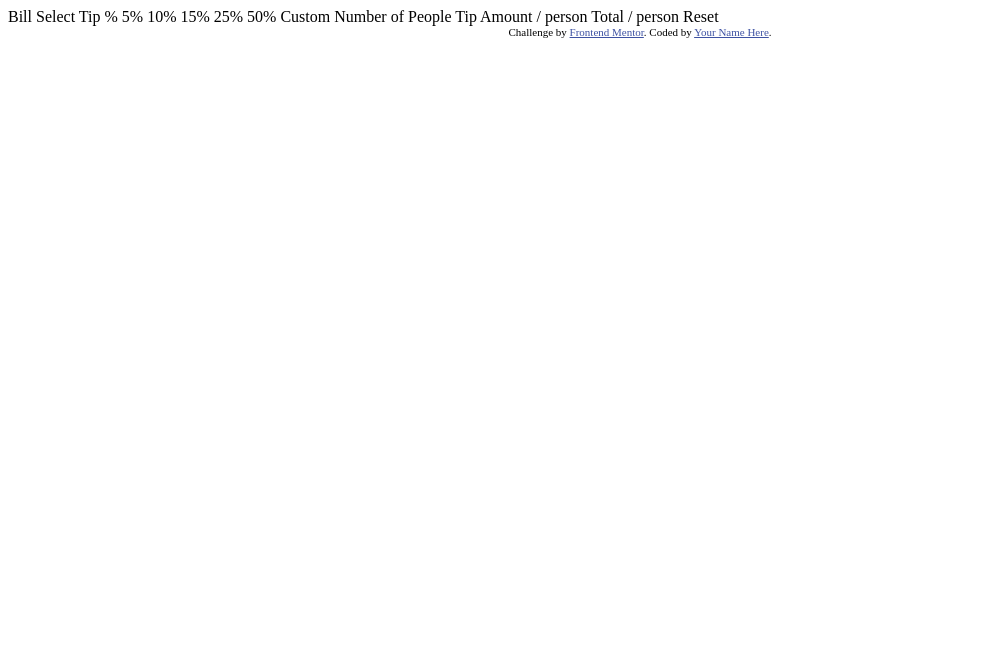
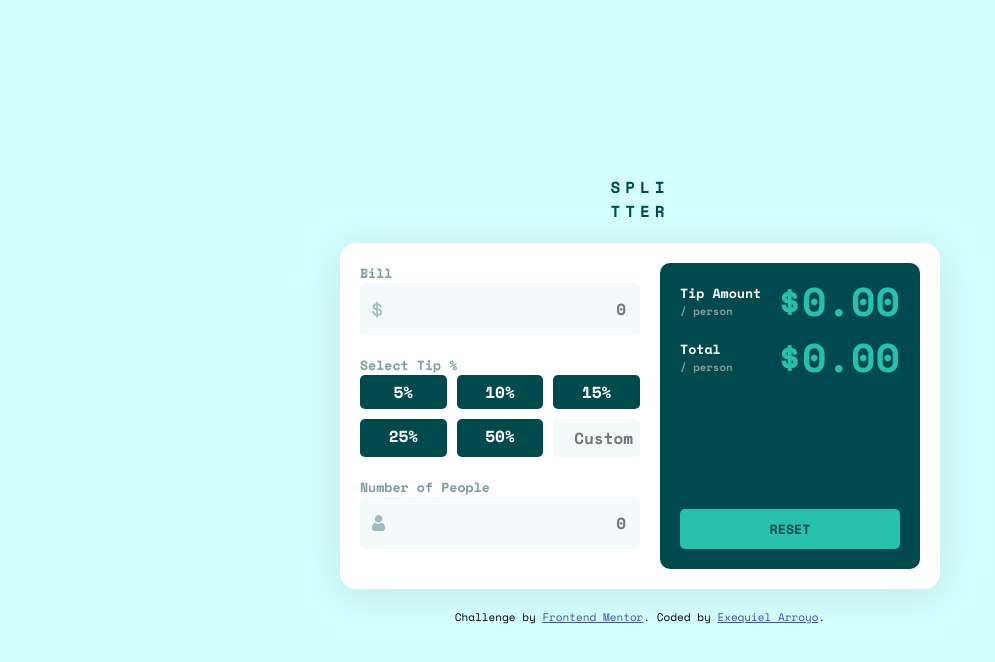
Before and after one commit to exequielarroyo/Tip-calculator-app, a plain HTML site: page index.html in a window 1280 px wide. Shown: the whole page, without its empty margins (0-995 px from the left). Drawn offline with nearby package versions, Linux system fonts and the light colour scheme; a web font is replaced by a local one.

Commit message:
update design solution

```diff
--- a/index.html
+++ b/index.html
@@ -1,44 +1,75 @@
 <!DOCTYPE html>
 <html lang="en">
+
 <head>
   <meta charset="UTF-8">
-  <meta name="viewport" content="width=device-width, initial-scale=1.0"> <!-- displays site properly based on user's device -->
+  <meta name="viewport" content="width=device-width, initial-scale=1.0">
+  <!-- displays site properly based on user's device -->
 
   <link rel="icon" type="image/png" sizes="32x32" href="./images/favicon-32x32.png">
 
   <title>Frontend Mentor | Tip calculator app</title>
 
-  <!-- Feel free to remove these styles or customise in your own stylesheet 👍 -->
-  <style>
-    .attribution { font-size: 11px; text-align: center; }
-    .attribution a { color: hsl(228, 45%, 44%); }
-  </style>
+  <link rel="stylesheet" href="style.css">
 </head>
+
 <body>
 
-  Bill
+  <main>
+    <div class="splitter">SPLI<br>TTER</div>
 
-  Select Tip %
-  5%
-  10%
-  15%
-  25%
-  50%
-  Custom
+    <div class="card">
+      <div class="input">
+        <div class="input-bill">
+          <h5>Bill</h5>
+          <input type="number" placeholder="0">
+        </div>
+        <div class="input-tip">
+          <h5>Select Tip %</h5>
+          <div class="input-option">
+            <div class="input-grid">
+              <div class="input-item">5%</div>
+              <div class="input-item">10%</div>
+              <div class="input-item">15%</div>
+              <div class="input-item">25%</div>
+              <div class="input-item">50%</div>
+              <input class="input-item" type="number" name="Custom" id="custom" placeholder="Custom">
+            </div>
+          </div>
+        </div>
+        <div class="input-people">
+          <h5>Number of People</h5>
+          <input type="number" name="People" id="people" placeholder="0">
+        </div>
+      </div>
 
-  Number of People
+      <div class="output">
+        <div class="output-details">
+          <div class="output-amount">
+            <div class="output-header">
+              <h5>Tip Amount</h5>
+              <h6>/ person</h6>
+            </div>
+            <p class="number">$0.00</p>
+          </div>
+          <div class="output-total">
+            <div class="output-header">
+              <h5>Total</h5>
+              <h6>/ person</h6>
+            </div>
+            <p class="number">$0.00</p>
+          </div>
+        </div>
+        <button>Reset</button>
+      </div>
+    </div>
 
-  Tip Amount
-  / person
+    <div class="attribution">
+      Challenge by <a href="https://www.frontendmentor.io?ref=challenge" target="_blank">Frontend Mentor</a>.
+      Coded by <a href="https://github.com/exequielarroyo">Exequiel Arroyo</a>.
+    </div>
+  </main>
+  <script src="main.js"></script>
+</body>
 
-  Total
-  / person
-
-  Reset
-
-  <div class="attribution">
-    Challenge by <a href="https://www.frontendmentor.io?ref=challenge" target="_blank">Frontend Mentor</a>.
-    Coded by <a href="#">Your Name Here</a>.
-  </div>
-</body>
 </html>
--- /dev/null
+++ b/style.css
@@ -0,0 +1,219 @@
+@import url('https://fonts.google.com/specimen/Space+Mono');
+@import url('https://fonts.googleapis.com/css2?family=Space+Mono:wght@400;500;700&display=swap');
+:root {
+    --font: 'Space Mono';
+    --font-weight-4: 400;
+    --font-weight-5: 500;
+    --font-weight-7: 700;
+    --font-size-form-inputs: 24px;
+    --strong-cyan: hsl(172, 67%, 45%);
+    --very-dark-cyan: hsl(183, 100%, 15%);
+    --dark-grayish-cyan: hsl(186, 14%, 43%);
+    --dark-grayish-cyan: hsl(184, 14%, 56%);
+    --light-grayish-cyan: hsl(185, 41%, 84%);
+    --light-grayish-cyan: hsl(189, 41%, 97%);
+    --white: hsl(0, 0%, 100%)
+}
+
+* {
+    box-sizing: border-box;
+}
+
+.attribution {
+    font-size: 11px;
+    text-align: center;
+}
+
+.attribution a {
+    color: hsl(228, 45%, 44%);
+}
+
+* {
+    margin: 0;
+    padding: 0;
+    box-sizing: border-box;
+}
+
+input::-webkit-outer-spin-button, input::-webkit-inner-spin-button {
+    appearance: none;
+    margin: 0;
+}
+
+body {
+    background-color: rgb(211, 255, 255);
+    height: 100vh;
+    margin: 0;
+    display: flex;
+    align-items: center;
+    justify-content: center;
+    font-family: var(--font);
+}
+
+.splitter {
+    color: var(--very-dark-cyan);
+    /* color: var(--dark-grayish-cyan); */
+    text-align: center;
+    letter-spacing: 5px;
+    font-weight: 700;
+}
+
+.output-header h5 {
+    color: var(--white);
+}
+
+h5 {
+    color: var(--dark-grayish-cyan);
+}
+
+h6 {
+    color: var(--dark-grayish-cyan);
+}
+
+.card {
+    max-width: 600px;
+    background-color: var(--white);
+    border-radius: 1rem;
+    margin: 20px auto;
+    display: flex;
+    flex-direction: row;
+    justify-items: center;
+    align-items: stretch;
+    padding: 20px;
+    box-shadow: 0 5px 40px rgb(191, 231, 231);
+}
+
+input {
+    width: 100%;
+    background-color: var(--light-grayish-cyan);
+    border: 2px solid transparent;
+    outline: none;
+    padding: 12px;
+    border-radius: 5px;
+    font-family: var(--font);
+    text-align: end;
+    background-repeat: no-repeat;
+    background-position-y: center;
+    background-position-x: 10px;
+    font-weight: var(--font-weight-7);
+    font-size: 1rem;
+    color: var(--very-dark-cyan);
+}
+
+input:focus {
+    border: 2px solid var(--strong-cyan);
+}
+
+.input-bill input {
+    background-image: url('images/icon-dollar.svg');
+}
+
+.input-people input {
+    background-image: url('images/icon-person.svg');
+}
+
+input.input-item {
+    cursor: text;
+    background-color: var(--light-grayish-cyan);
+    color: var(--dark-grayish-cyan);
+    text-align: end;
+    font-weight: var(--font-weight-7);
+}
+
+input.input-item:hover {
+    background-color: var(--light-grayish-cyan);
+}
+
+.input {
+    padding-right: 20px;
+}
+
+.input-bill, .input-tip, .input-people {
+    margin-bottom: 20px;
+}
+
+.input-grid {
+    display: grid;
+    gap: 10px;
+    grid-template-columns: repeat(3, 1fr);
+}
+
+.input-item {
+    cursor: pointer;
+    color: var(--white);
+    background-color: var(--very-dark-cyan);
+    text-align: center;
+    border-radius: 5px;
+    padding: 5px;
+    font-weight: var(--font-weight-7);
+}
+
+.input-item:hover {
+    background-color: var(--strong-cyan);
+    color: var(--very-dark-cyan);
+}
+
+.input-item input {
+    width: 100%;
+}
+
+.input-people input {
+    width: 100%;
+}
+
+.output {
+    border-radius: 10px;
+    padding: 20px;
+    width: 100%;
+    display: flex;
+    flex-direction: column;
+    justify-content: space-between;
+    background-color: var(--very-dark-cyan);
+}
+
+.output-amount, .output-total {
+    display: flex;
+    justify-content: space-between;
+    align-items: center;
+    margin-bottom: 20px;
+}
+
+.number {
+    color: var(--strong-cyan);
+    font-weight: var(--font-weight-7);
+    font-size: 2.5rem;
+    line-height: 0;
+}
+
+button {
+    cursor: pointer;
+    color: var(--very-dark-cyan);
+    background-color: var(--strong-cyan);
+    font-family: var(--font);
+    font-weight: var(--font-weight-7);
+    text-transform: uppercase;
+    border: none;
+    padding: 10px 0;
+    border-radius: 5px;
+}
+
+button:hover {
+    background-color: var(--light-grayish-cyan);
+}
+
+@media (max-width:500px) {
+    .card {
+        flex-direction: column;
+    }
+    .input {
+        padding-right: 0;
+    }
+    .input-people {
+        margin-bottom: 0;
+    }
+    .input-grid {
+        grid-template-columns: repeat(2, 1fr);
+    }
+    .output {
+        margin-top: 20px;
+    }
+}
```
Also changed, not shown: main.js (added).
